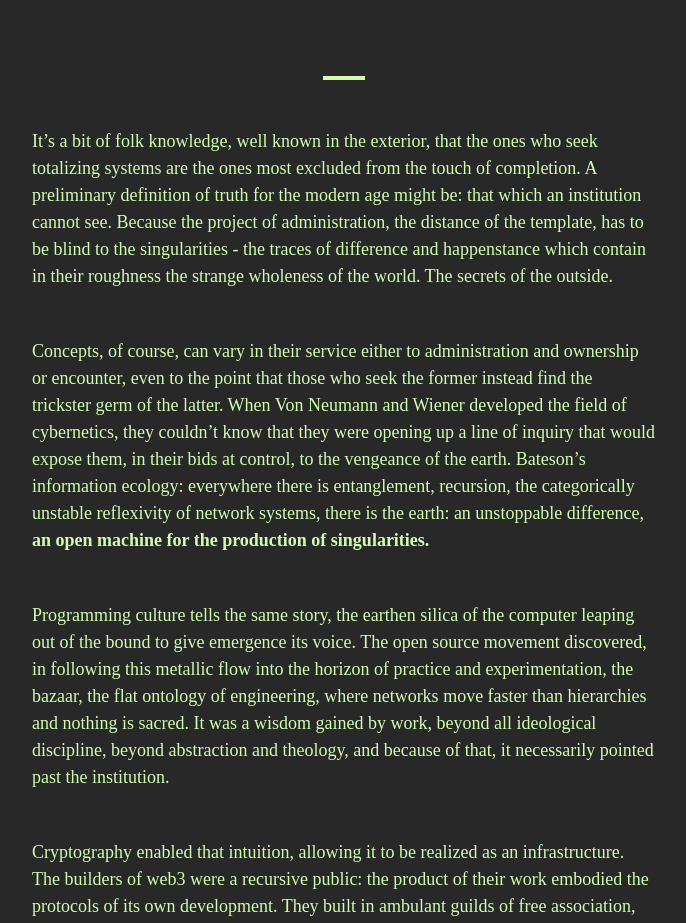
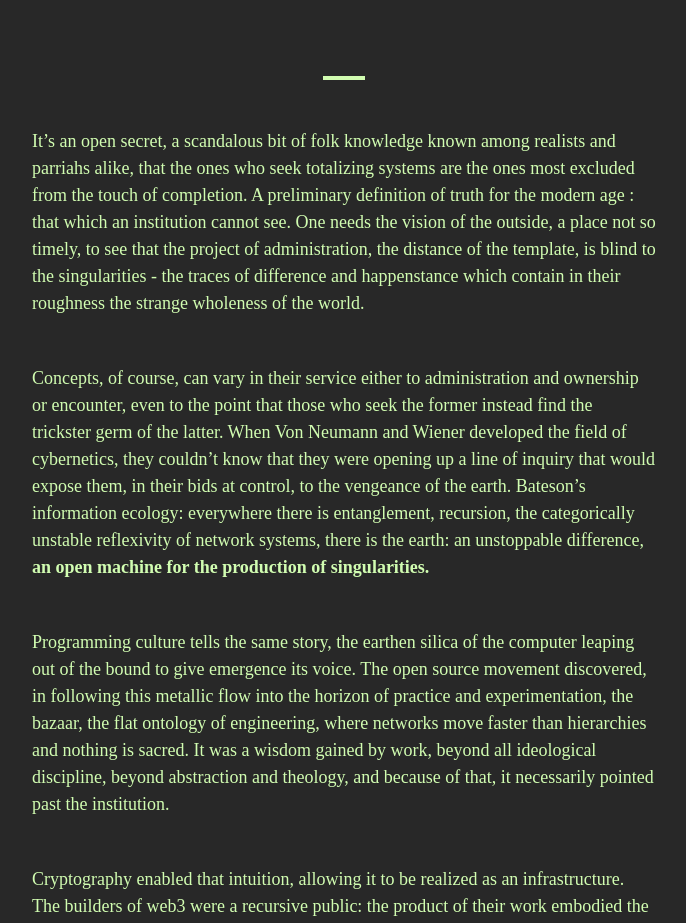
Before and after one commit to oovg/the-open-template, a Next.js app: page / in a window 1280 px wide. Shown: the part 820-1743 px from the top of the page, without its empty margins (296-982 px from the left). Built offline with nearby package versions, Linux system fonts and the light colour scheme; a web font is replaced by a local one; what @rainbow-me/rainbowkit, wagmi would draw is missing.

Commit message:
Update Section.tsx

```diff
--- a/src/components/Section.tsx
+++ b/src/components/Section.tsx
@@ -7,7 +7,7 @@ export const Section = () => (
     <Box maxW="720px" mx="auto" px={12} py={12}>
         <Rule />
         <Box>
-            <Text textStyle="paragraph">It’s a bit of folk knowledge, well known in the exterior, that the ones who seek totalizing systems are the ones most excluded from the touch of completion. A preliminary definition of truth for the modern age might be: that which an institution cannot see. Because the project of administration, the distance of the template, has to be blind to the singularities - the traces of difference and happenstance which contain in their roughness the strange wholeness of the world. The secrets of the outside.</Text>
+            <Text textStyle="paragraph">It’s an open secret, a scandalous bit of folk knowledge known among realists and parriahs alike, that the ones who seek totalizing systems are the ones most excluded from the touch of completion. A preliminary definition of truth for the modern age : that which an institution cannot see. One needs the vision of the outside, a place not so timely, to see that  the project of administration, the distance of the template, is   blind to the singularities - the traces of difference and happenstance which contain in their roughness the strange wholeness of the world.</Text>
             <Text textStyle="paragraph">Concepts, of course, can vary in their service either to administration and ownership or encounter, even to the point that those who seek the former instead find the trickster germ of the latter. When Von Neumann and Wiener developed the field of cybernetics, they couldn’t know that they were opening up a line of inquiry that would expose them, in their bids at control, to the vengeance of the earth. Bateson’s information ecology: everywhere there is entanglement, recursion, the categorically unstable reflexivity of network systems, there is the earth: an unstoppable difference, <b>an open machine for the production of singularities.</b></Text>
             <Text textStyle="paragraph">Programming culture tells the same story, the earthen silica of the computer leaping out of the bound to give emergence its voice. The open source movement discovered, in following this metallic flow into the horizon of practice and experimentation, the bazaar, the flat ontology of engineering, where networks move faster than hierarchies and nothing is sacred. It was a wisdom gained by work, beyond all ideological discipline, beyond abstraction and theology, and because of that, it necessarily pointed past the institution.</Text>
             <Text textStyle="paragraph">Cryptography enabled that intuition, allowing it to be realized as an infrastructure. The builders of web3 were a recursive public: the product of their work embodied the protocols of its own development. They built in ambulant guilds of free association, an ethic of encounter developed solely to expose each node to the non-institional charge, emergence, the rough wholeness. In the infrastructure of the cryptographic ledger is the promise of a society of friends - free encounter among entities under non-coercive conditions, for the earth is magnetically repelled by the atmosphere of coercion. Supremacy is a dead ecology.</Text>
```
